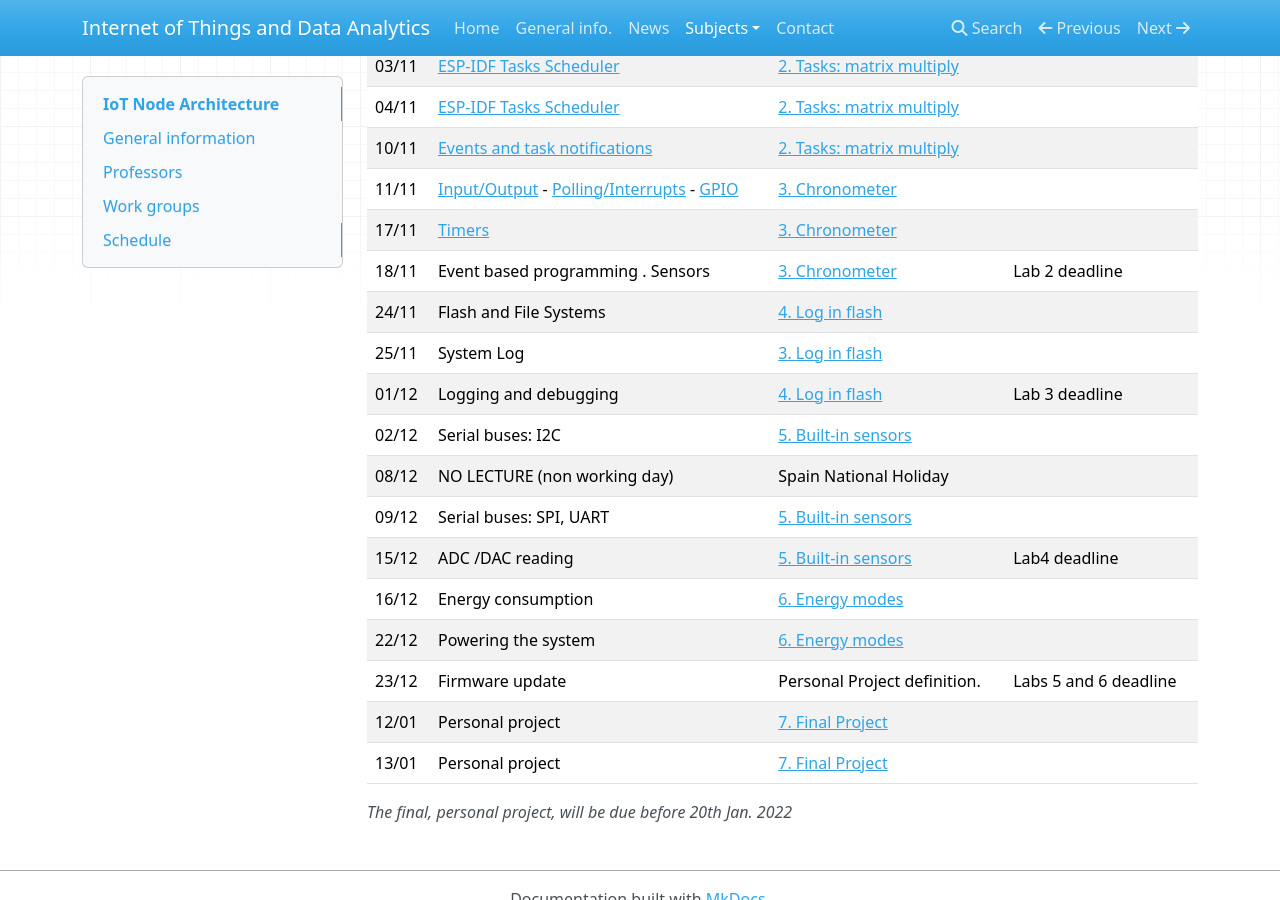
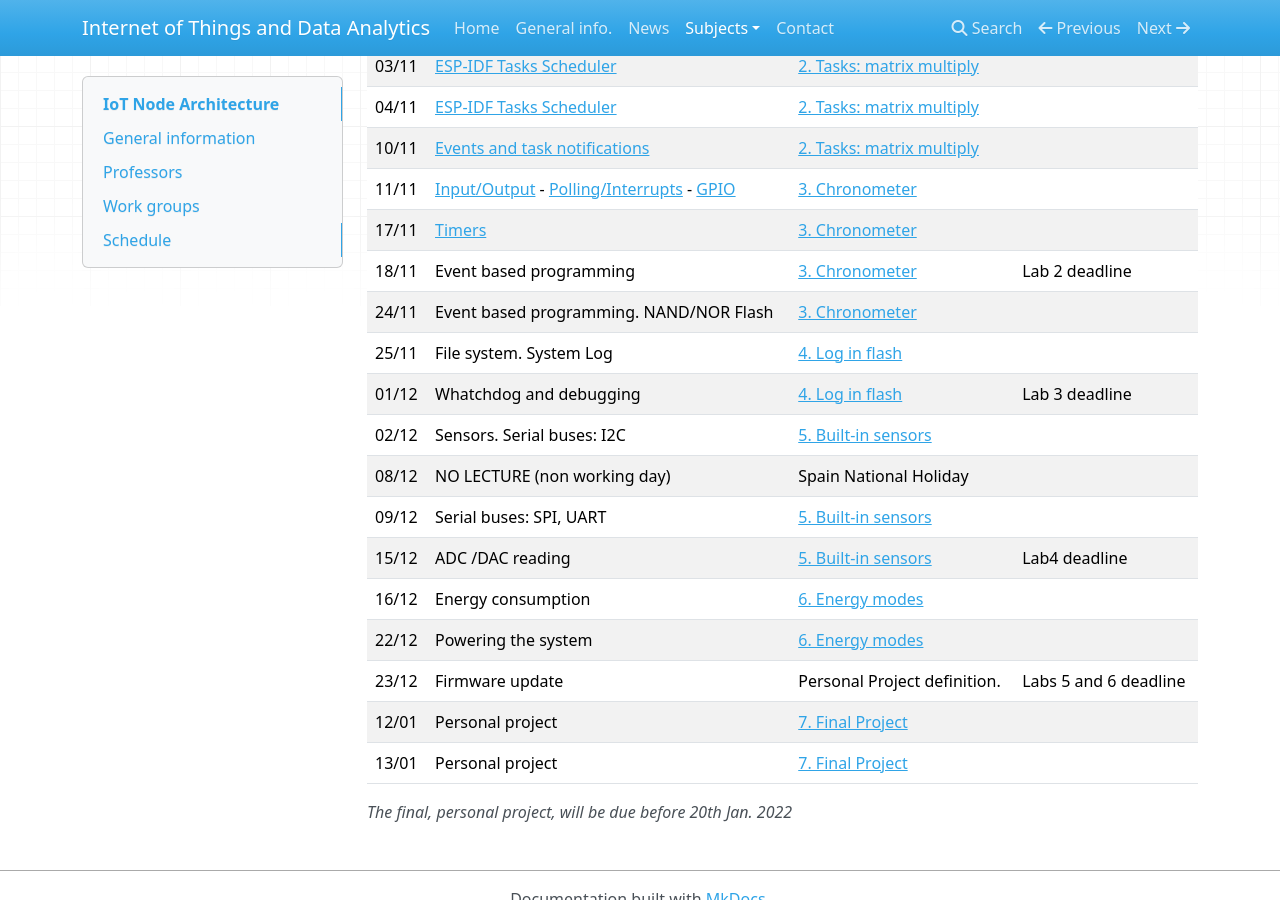
Before and after one commit to iot-da/iot-da.github.io, an MkDocs documentation site: the page built from docs/Subjects/IOTNA/index.md, in a window 1280 px wide and 900 px high, scrolled down 817 px. Built offline with MkDocs 1.6.1, drawn with Linux system fonts in a browser that asks for light colours; nearby versions of some CDN libraries.

Commit message:
Cambio planificacion

```diff
--- a/docs/Subjects/IOTNA/index.md
+++ b/docs/Subjects/IOTNA/index.md
@@ -35,11 +35,11 @@ Jose Ignacio Gomez (jigomez@ucm.es) and Katzalin Olcoz  (katzalin@ucm.es )
 |10/11  | [Events and task notifications](slides/events.pdf) | [2. Tasks: matrix multiply  ](P2/index.md)    |   |
 |11/11  | [Input/Output](slides/IO.pdf) -  [Polling/Interrupts](slides/interrupts.pdf) -  [GPIO](slides/gpio.pdf)  | [3. Chronometer](P3/index.md)                | |
 |17/11  | [Timers](slides/timer.pdf)					| 				[3. Chronometer](P3/index.md)            |     |
-|18/11  |  Event based programming . Sensors	  		     | [3. Chronometer](P3/index.md)            | Lab 2 deadline    |
-|24/11  | Flash and File Systems       |[4. Log in flash](P3/index.md) |   |
-|25/11  | System Log       	|[3. Log in flash](P4/index.md) | |
-|01/12  | Logging and  debugging     |[4. Log in flash](P4/index.md) |  Lab 3 deadline |
-|02/12  | Serial buses: I2C		    | [5. Built-in sensors](P5/index.md)            |  |
+|18/11  |  Event based programming  	  		     | [3. Chronometer](P3/index.md)            | Lab 2 deadline    |
+|24/11  |  Event based programming. NAND/NOR Flash     |[3. Chronometer](P3/index.md) |   |
+|25/11  | File system. System Log       	|[4. Log in flash](P4/index.md) | |
+|01/12  | Whatchdog and  debugging     |[4. Log in flash](P4/index.md) |  Lab 3 deadline |
+|02/12  | Sensors. Serial buses: I2C		    | [5. Built-in sensors](P5/index.md)            |  |
 |08/12  | NO LECTURE (non working day)  | Spain National Holiday   | |
 |09/12  | Serial buses: SPI, UART 	  | [5. Built-in sensors](P5/index.md)                |   |
 |15/12  | ADC /DAC reading		  | [5. Built-in sensors](P5/index.md)                |  Lab4 deadline |
```
